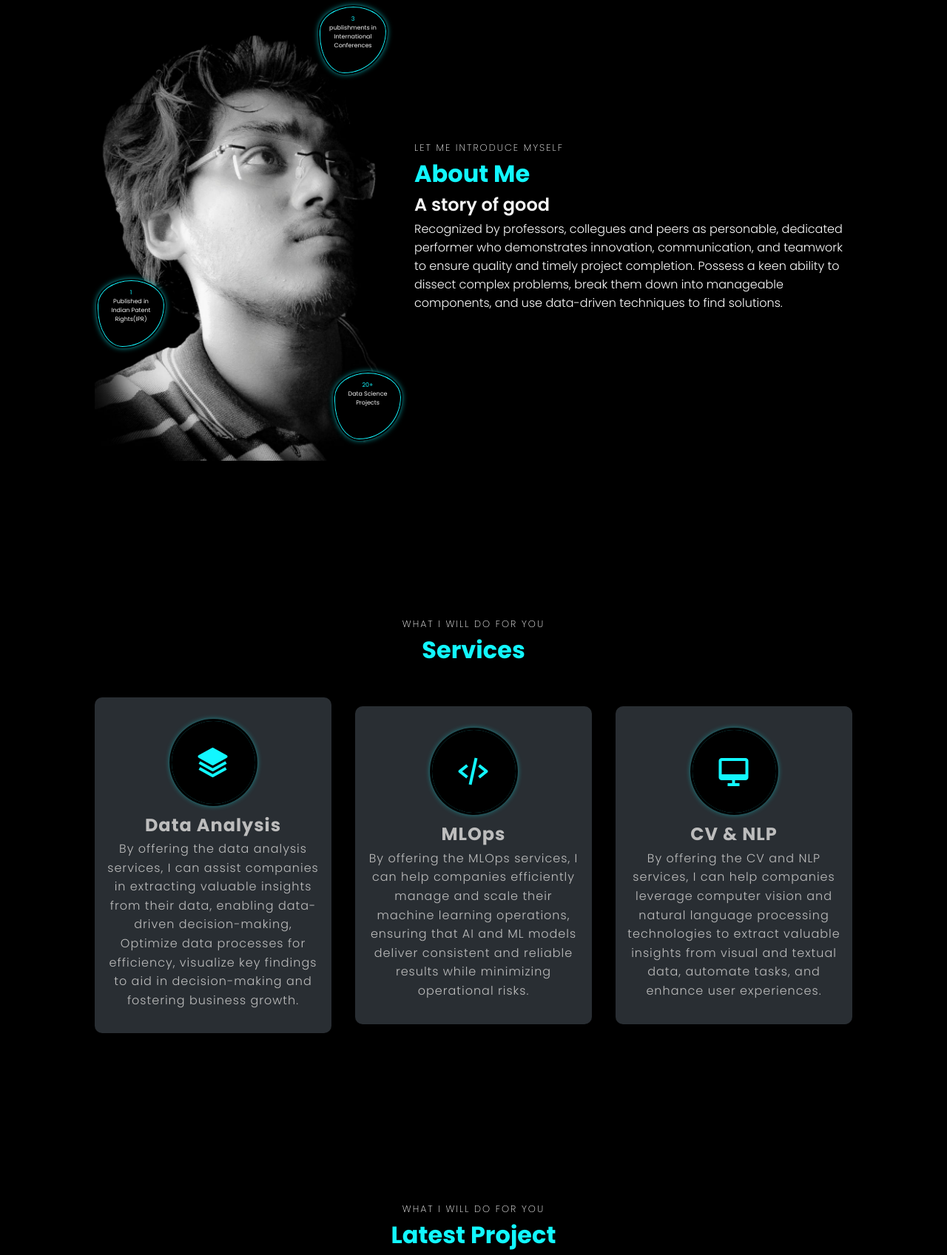
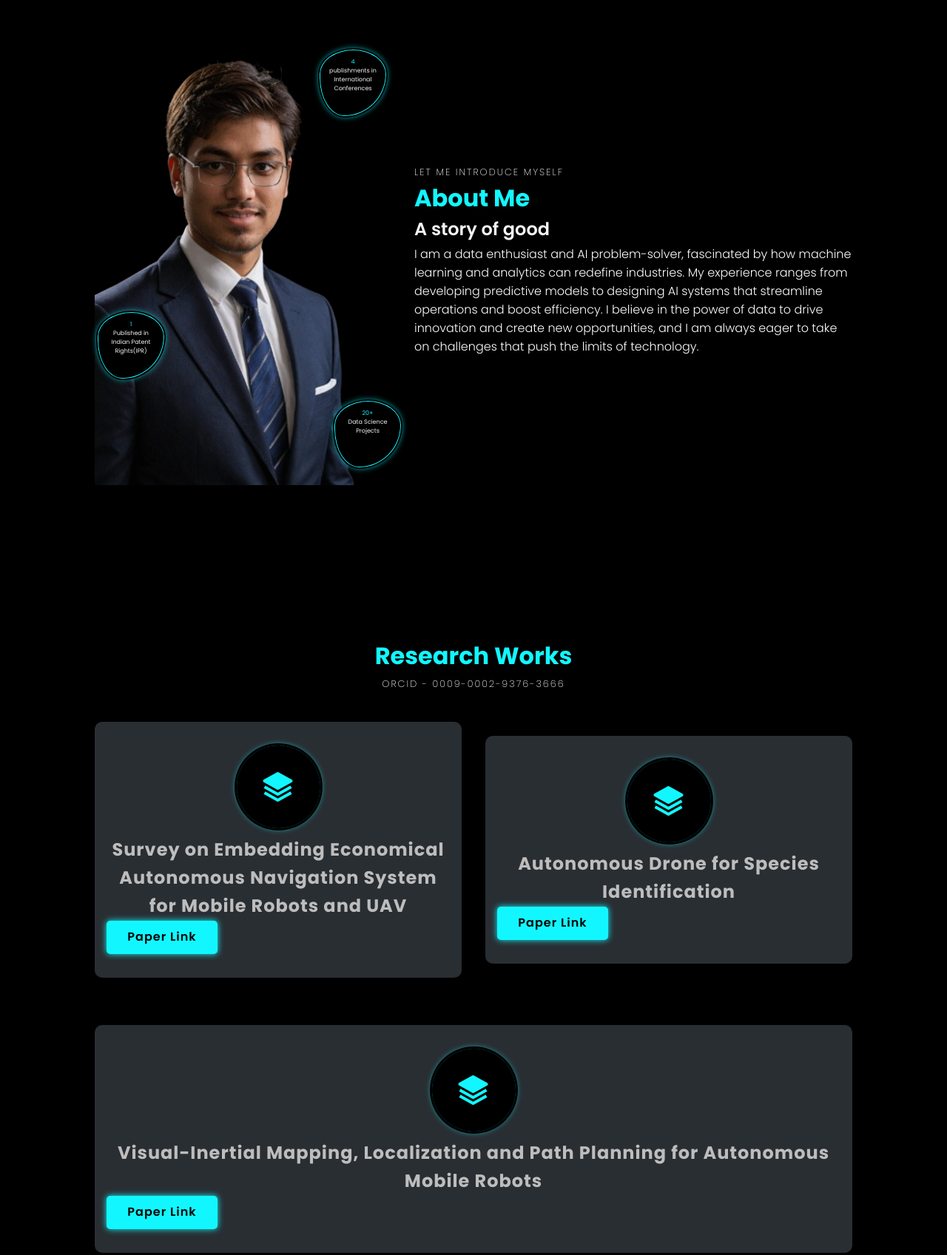
Before and after one commit to Hemanth-02102002/Portfolio_website, a plain HTML site: page index.html in a window 1280 px wide. Shown: the part 914-2611 px from the top of the page at 74% size. Drawn offline with nearby package versions, Linux system fonts and the light colour scheme.

Commit message:
Research updated

```diff
--- a/index.html
+++ b/index.html
@@ -15,7 +15,7 @@
         <ul class="navlist">
             <li><a href="#home" style="--i:1;">Home</a></li>
             <li><a href="#about" style="--i:2;">About</a></li>
-            <li><a href="#services" style="--i:3;">Services</a></li>
+            <li><a href="#research" style="--i:3;">Research</a></li>
             <li><a href="#portfolio" style="--i:4;">Portfolio</a></li>
             <li><a href="#contact" style="--i:5;">Contact</a></li>
         </ul>
@@ -33,12 +33,12 @@
                     <span class="word"> Machine&nbsp;Learning</span>
                     <span class="word"> MLOps</span>
                     <span class="word"> Statistics</span>
-                    <span class="word"> AWS</span>
+                    <span class="word"> LLM</span>
                 </h3>
             </div>
 
-            <p>An Independent and Self motivated student with proven ability and experience  in developing
-                Machine Learning & Data Science projects. </p>
+            <p>An AI and Data Science expert with a deep focus on designing data-driven
+                solutions that make a difference. </p>
 
             <div class="info-box">
                 <div class="email-info">
@@ -48,7 +48,7 @@
             </div>
 
             <div class="btn-box">
-                <a href="Hemanth Kumar C S Resume.pdf" download class="btn">Download CV</a>
+                <a href="Hemanth Kumar C S-Ms CV.pdf" download class="btn">Download CV</a>
                 <a href="https://mail.google.com/mail" class="btn">Hire Me Now!</a>
             </div>
 
@@ -62,7 +62,7 @@
 
         <div class="home-image scroll-scale">
             <div class="img-box">
-                <img src="img/Hemanth fix.png" alt="">
+                <img src="img/Hemanth_AI_Headshots-removebg.png" alt="">
             </div>
 
             <div class="liquid-shape">
@@ -135,13 +135,13 @@
     <!--About section------------------------------------------------------------->
     <section id="about" class="about">
         <div class="img-about scroll-scale">
-            <img src="img/about_image1.jpg"alt="">
+            <img src="img/Hemanth_AI_Headshots-removebg.png"alt="">
             <div class="info-about1">
                 <span>1</span>
                 <p>Published in Indian Patent Rights(IPR)</p>
             </div>
             <div class="info-about2">
-                <span>3</span>
+                <span>4</span>
                 <p>publishments in International Conferences</p>
             </div>
             <div class="info-about3">
@@ -154,11 +154,10 @@
             <span>Let me introduce myself</span>
             <h2>About Me</h2>
             <h3>A story of good</h3>
-            <p> Recognized by professors, collegues and peers as personable,
-                dedicated performer who demonstrates innovation, communication,
-                and teamwork to ensure quality and timely project completion. Possess
-                 a keen ability to dissect complex problems, break them down into manageable
-                 components, and use data-driven techniques to find solutions.
+            <p> I am a data enthusiast and AI problem-solver, fascinated by how machine learning and analytics
+                can redefine industries. My experience ranges from developing predictive models to designing AI systems
+                that streamline operations and boost efficiency. I believe in the power of data to drive innovation and
+                create new opportunities, and I am always eager to take on challenges that push the limits of technology.
             </p>
 
             <!--<div class="btn-box">
@@ -170,47 +169,39 @@
 
     </section>
 
-    <!--Service Section------------------------------------------------->
-    <section id="services" class="services">
+    <!-- Research Section------------------------------------------------->
+    <section id="research" class="research">
         <div class="main-text scroll-scale">
-            <span>what i will do for you</span>
-            <h2>Services</h2>
+            <h2>Research Works</h2>
+            <span>ORCiD - 0009-0002-9376-3666</span>
         </div>
 
         <div class="section-services scroll-bottom">
             <div class="service-box">
                 <i class='bx bxs-layer service-icon'></i>
-                <h3>Data Analysis</h3>
-                <p>
-                By offering the data analysis services,
-                I can assist companies in extracting valuable insights from their data,
-                 enabling data-driven decision-making, Optimize data processes for efficiency,
-                 visualize key findings to aid in decision-making and fostering business growth.
-                </p>
-
+                <h3>Survey on Embedding Economical Autonomous Navigation System for Mobile Robots and UAV</h3>
+                <div class="btn-box">
+                <a href="https://www.scopus.com/record/display.uri?eid=2-s2.0-85188333307&origin=inward&txGid=7ecb5ba987b0d73832e252f725bf5c12" class="btn">Paper Link</a>
+                </div>
             </div>
 
             <div class="service-box">
-                <i class='bx bx-code-alt service-icon'></i>
-                <h3>MLOps</h3>
-                <p>
-                By offering the MLOps services,
-                 I can help companies efficiently manage and scale their machine learning operations,
-                  ensuring that AI and ML models deliver consistent and reliable results while minimizing operational risks.
-                </p>
+                <i class='bx bxs-layer service-icon'></i>
+                <h3>Autonomous Drone for Species Identification</h3>
+                <div class="btn-box">
+                <a href="https://www.ijnrd.org/papers/IJNRD2309177.pdf" class="btn">Paper Link</a>
+                </div>
                 <!--<div class="btn-box service-btn">
                     <a href="#" class="btn">Read More</a>
                 </div>-->
             </div>
 
             <div class="service-box">
-                <i class='bx bx-desktop service-icon'></i>
-                <h3>CV & NLP</h3>
-                <p>
-                By offering the CV and NLP services,
-                 I can help companies leverage computer vision and natural language processing technologies
-                  to extract valuable insights from visual and textual data, automate tasks, and enhance user experiences.
-                </p>
+                <i class='bx bxs-layer service-icon'></i>
+                <h3>Visual-Inertial Mapping, Localization and Path Planning for Autonomous Mobile Robots</h3>
+                <div class="btn-box">
+                <a href="https://www.scopus.com/record/display.uri?eid=2-s2.0-85189143141&origin=inward&txGid=6561f5b5b85bf0ec0d45154439f50af8" class="btn">Paper Link</a>
+                </div>
                 <!--<div class="btn-box service-btn">
                     <a href="#" class="btn">Read More</a>
                 </div>-->
@@ -273,7 +264,7 @@
                           The web application employs the Elastic Net algorithm,
                           which predicts the Wine quality. The App is deployed in AWS(EC2)
                         </p>
-                        <a href="http://13.48.67.212:8080/"><i class='bx bx-link-external'></i></a>
+                        <a href="https://github.com/Hemanth-02102002/End-to-end-Machine-Learning-Project-with-MLflow"><i class='bx bx-link-external'></i></a>
                     </div>
                 </div>
 
@@ -370,7 +361,7 @@
 
     <!--footer website--------------------------------------------->
     <footer>
-        <p class="scroll-scale">Copyright &copy; 2023 by Hemanth Kumar C S || All Rights Reserved</p>
+        <p class="scroll-scale">Copyright &copy; 2025 by Hemanth Kumar C S || All Rights Reserved</p>
         <a href="#home"><i class='bx bx-up-arrow-alt'></i></a>
     </footer>
 
```
Also changed, not shown: img/Hemanth_AI_Headshots-removebg.png (added), img/Hemanth_AI_Headshots.png (added), 3 other files.
